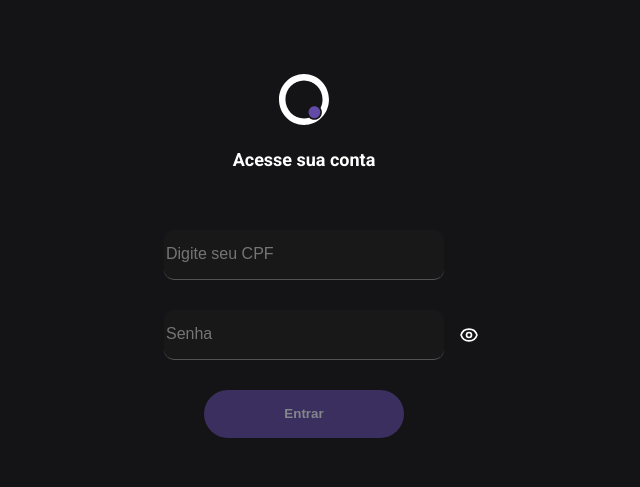
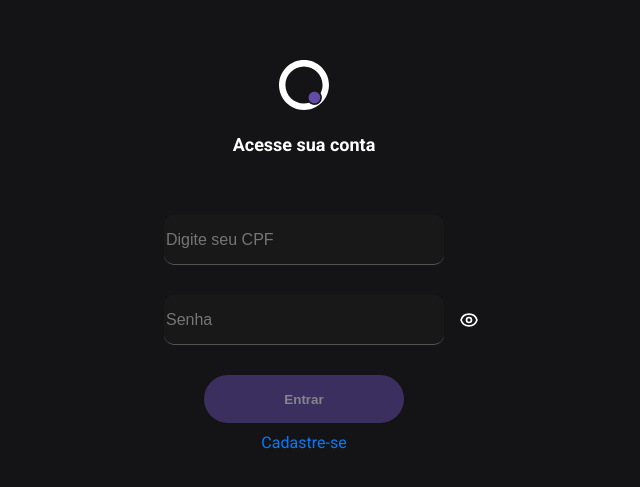
Before and after one commit to Black-Bank/credit_black_ibk, a React (Create React App) app: page /login in a window 1280 px wide. Shown: the part 189-676 px from the top of the page, without its empty margins (336-976 px from the left). Built offline with nearby package versions, Linux system fonts and the light colour scheme; no server answers.

Commit message:
create link

```diff
--- a/src/screens/Login/Login.styles.ts
+++ b/src/screens/Login/Login.styles.ts
@@ -137,7 +137,16 @@ export const ErrorMessage = styled.div`
 	color: red;
 	margin-top: 5px;
 `;
+export const Link = styled.a`
+	margin-top: 10px;
+	color: #007bff;
+	text-decoration: none;
+	cursor: pointer;
 
+	&:hover {
+		text-decoration: underline;
+	}
+`;
 export const ButtonLogin = styled.button`
 	display: flex;
 	height: 48px;
--- a/src/screens/Login/Login.tsx
+++ b/src/screens/Login/Login.tsx
@@ -15,6 +15,7 @@ import {
 	LogoContainer,
 	Eye,
 	PassContainer,
+	Link,
 } from './Login.styles';
 import { useNavigate } from 'react-router-dom';
 import { Loading } from '../../components/Loader/Loading';
@@ -166,6 +167,7 @@ export const Login: React.FC = () => {
 						</PassContainer>
 
 						{!isLoading && (
+							<>
 								<ButtonLogin
 									className={`button-login ${disabled ? 'disabled' : 'active'}`}
 									disabled={disabled}
@@ -177,6 +179,10 @@ export const Login: React.FC = () => {
 										Entrar
 									</span>
 								</ButtonLogin>
+								<Link href="https://credit-black-ibk.vercel.app/">
+									Cadastre-se
+								</Link>
+							</>
 						)}
 					</LoginField>
 				</div>
```
Lines whose indentation alone changed are shown as unchanged.
